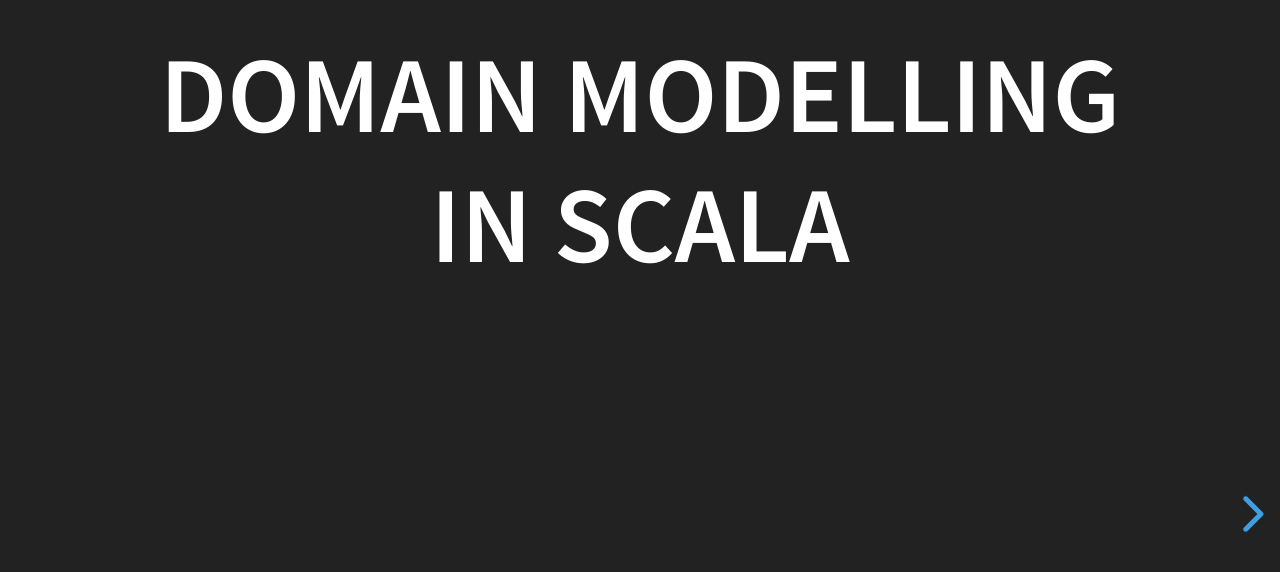
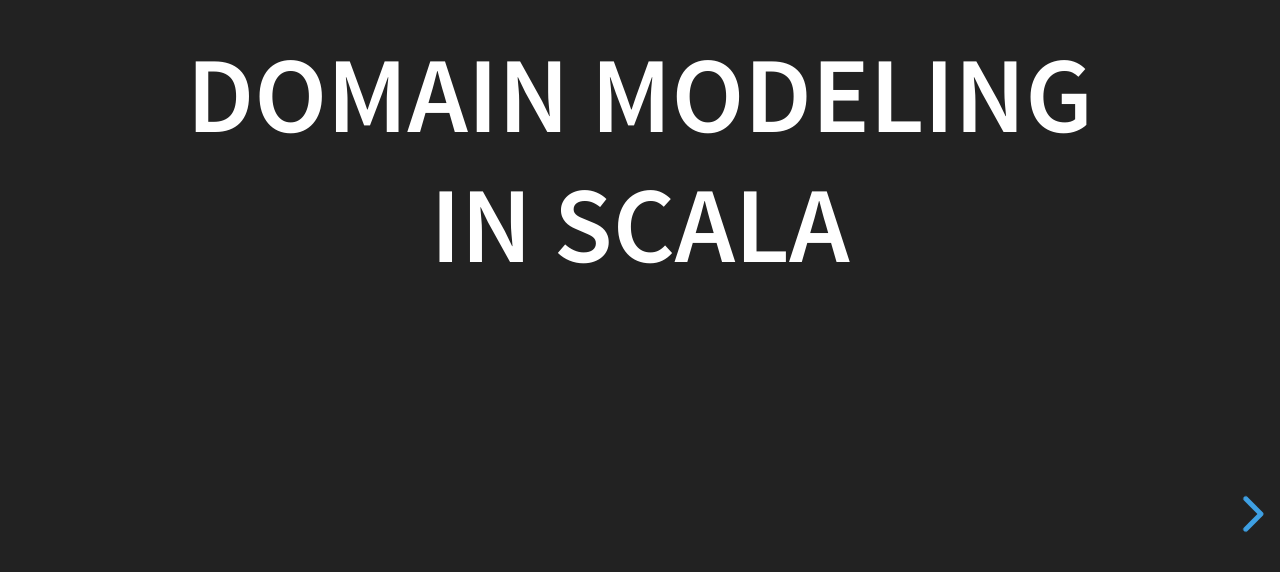
Before and after one commit to MateuszKubuszok/DomainModelingInScala, a website: page index.html in a window 1280 px wide. Shown: the part 224-796 px from the top of the page. Drawn offline with nearby package versions, Linux system fonts and the light colour scheme; some packages are replaced by stand-ins of ours; files that its build step writes are made by us from their sources.

Commit message:
Make l in modeling consistent

```diff
--- a/index.html
+++ b/index.html
@@ -1,4 +1,4 @@
-<!DOCTYPE html><html lang="en"><head><meta charset="utf-8"><meta name="viewport" content="width=device-width, initial-scale=1.0, maximum-scale=1.0, user-scalable=no, minimal-ui"><title>Domain modelling in Scala</title><link rel="stylesheet" href="./css/reset.css"><link rel="stylesheet" href="./css/reveal.css"><link rel="stylesheet" href="./css/theme/black.css" id="theme"><!--This CSS is generated by the Asciidoctor reveal.js converter to further integrate AsciiDoc's existing semantic with reveal.js--><style type="text/css">.reveal div.right{float:right}
+<!DOCTYPE html><html lang="en"><head><meta charset="utf-8"><meta name="viewport" content="width=device-width, initial-scale=1.0, maximum-scale=1.0, user-scalable=no, minimal-ui"><title>Domain modeling in Scala</title><link rel="stylesheet" href="./css/reset.css"><link rel="stylesheet" href="./css/reveal.css"><link rel="stylesheet" href="./css/theme/black.css" id="theme"><!--This CSS is generated by the Asciidoctor reveal.js converter to further integrate AsciiDoc's existing semantic with reveal.js--><style type="text/css">.reveal div.right{float:right}
 
 /* listing block */
 .reveal .listingblock.stretch>.content{height: 100%}
@@ -154,7 +154,7 @@
 link.rel = 'stylesheet';
 link.type = 'text/css';
 link.href = window.location.search.match( /print-pdf/gi ) ? "./css/print/pdf.css" : "./css/print/paper.css";
-document.getElementsByTagName( 'head' )[0].appendChild( link );</script></head><body><div class="reveal"><div class="slides"><section class="title" data-state="title"><h1>Domain modelling in Scala</h1></section><section id="_domain_driven_design"><h2>Domain-Driven Design</h2><div class="slide-content"><div class="ulist"><ul><li class="fragment"><p>models (data)</p><div class="ulist"><ul><li><p>values</p></li><li><p>entities</p></li><li><p>events</p></li></ul></div></li><li class="fragment"><p>behaviors</p><div class="ulist"><ul><li><p>factories</p></li><li><p>repositories</p></li><li><p>services</p></li></ul></div></li></ul></div></div></section>
+document.getElementsByTagName( 'head' )[0].appendChild( link );</script></head><body><div class="reveal"><div class="slides"><section class="title" data-state="title"><h1>Domain modeling in Scala</h1></section><section id="_domain_driven_design"><h2>Domain-Driven Design</h2><div class="slide-content"><div class="ulist"><ul><li class="fragment"><p>models (data)</p><div class="ulist"><ul><li><p>values</p></li><li><p>entities</p></li><li><p>events</p></li></ul></div></li><li class="fragment"><p>behaviors</p><div class="ulist"><ul><li><p>factories</p></li><li><p>repositories</p></li><li><p>services</p></li></ul></div></li></ul></div></div></section>
 <section><section id="_models"><h2>Models</h2></section><section id="_value"><h2>Value</h2><div class="slide-content"><div class="quoteblock"><blockquote><div class="paragraph"><p>An immutalbe object which is only distinquishable by its properties.</p></div></blockquote></div>
 <aside class="notes"><div class="paragraph"><p>Let&#8217;s start with an example using build-in types.</p></div></aside></div></section><section><div class="slide-content"><div class="listingblock"><div class="content"><pre class="highlightjs highlight"><code data-lang="scala" class="language-scala hljs" data-noescape="true">val age:  Int    = 18
 val name: String = "John Smith"
@@ -255,7 +255,8 @@
     println(s"validation succeeded: ${plan1 + plan2}")
   case Left(error) =&gt;
     println(error)
-}</code></pre></div></div>
+}
+// validation succeeded: personal liability</code></pre></div></div>
 <aside class="notes"><div class="paragraph"><p>Smart constructors might be treated as a special case of a factory.</p></div>
 <div class="paragraph"><p>First use case for Cats.</p></div></aside></div></section><section id="_side_effects"><h2>Side effects</h2></section></section></div></div><script src="./js/reveal.js"></script><script>Array.prototype.slice.call(document.querySelectorAll('.slides section')).forEach(function(slide) {
   if (slide.getAttribute('data-background-color')) return;
```
Also changed, not shown: README.md, 1 other file.
